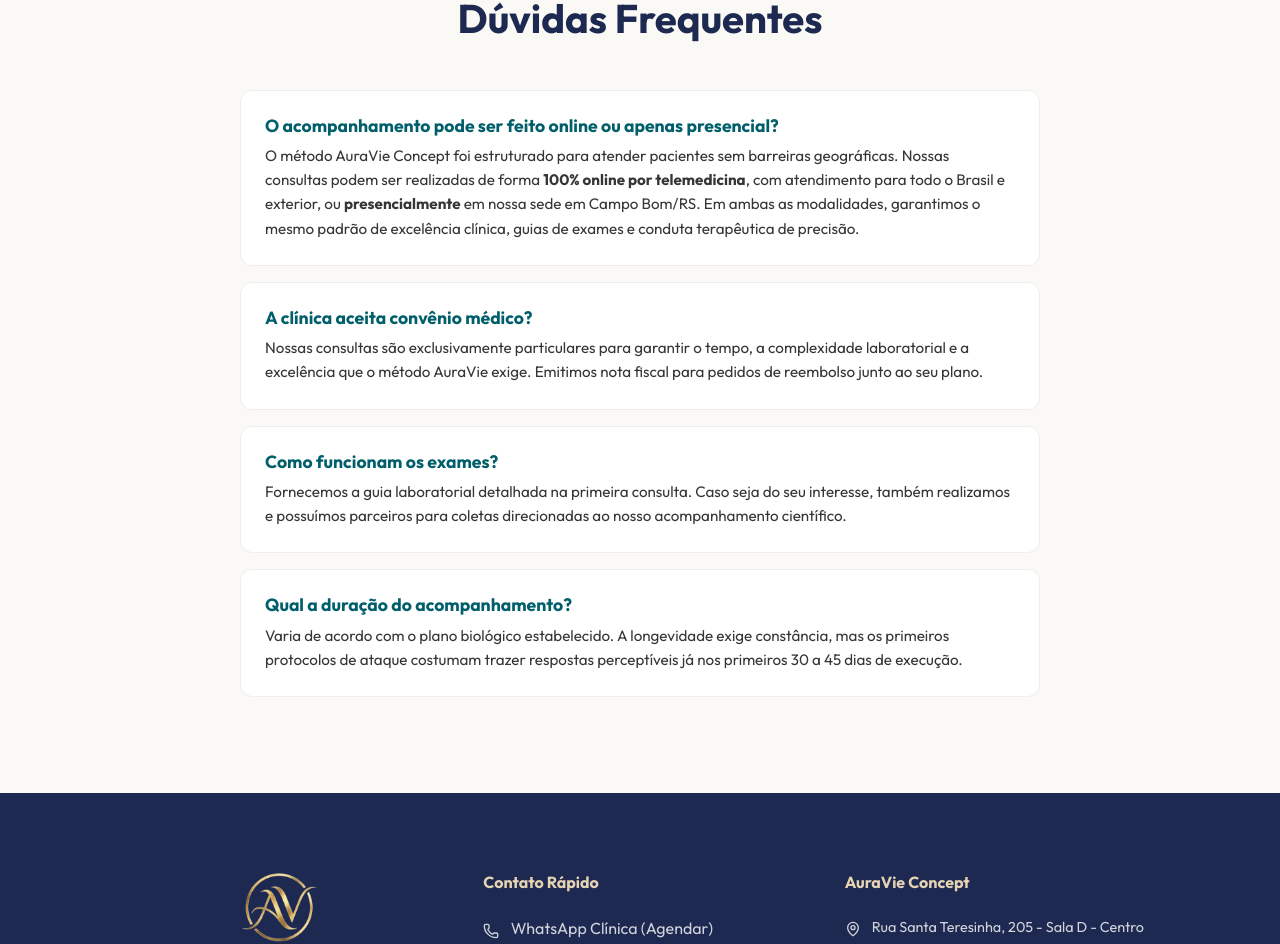
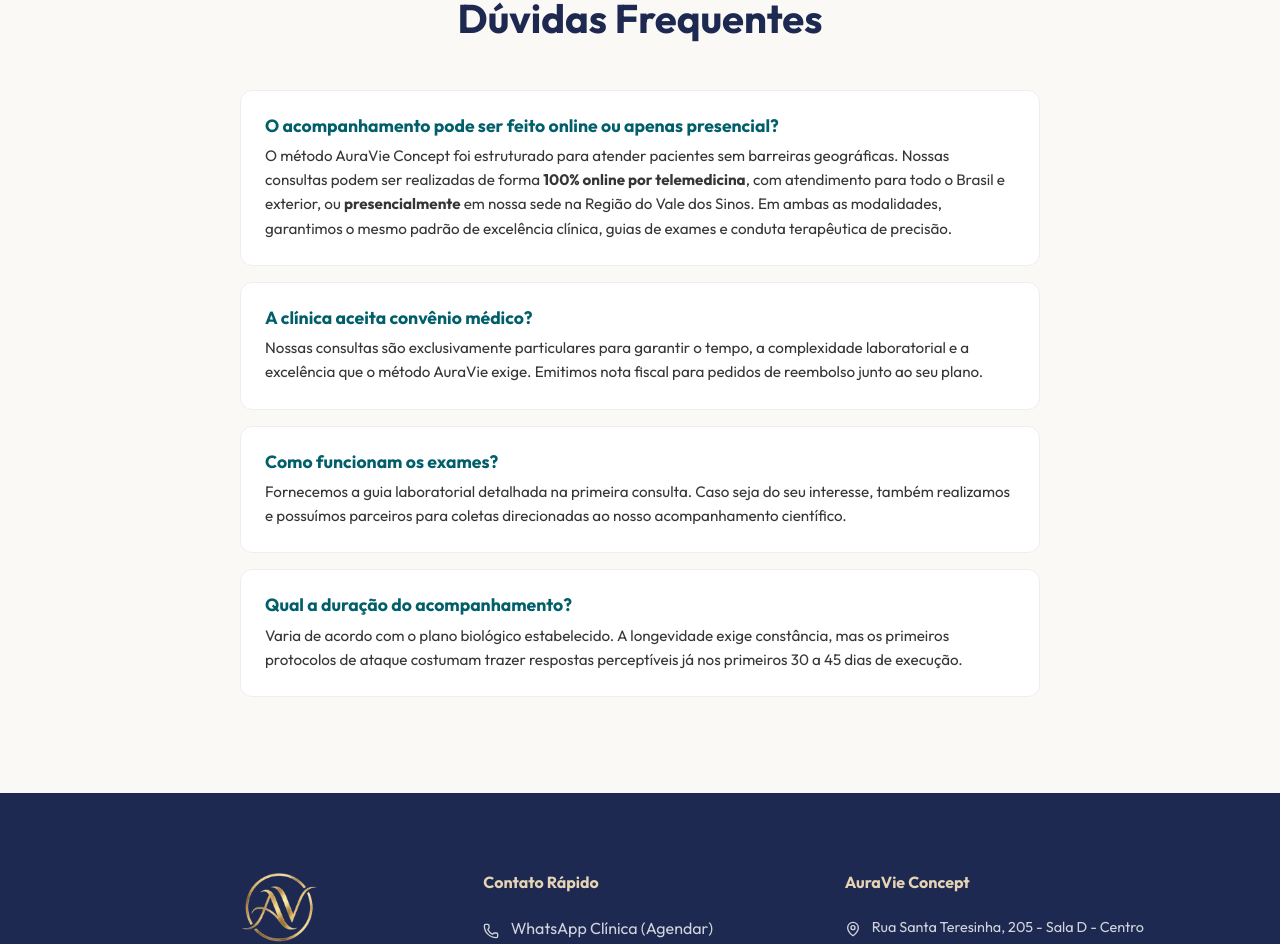
Before and after one commit to FranciscoHaidar/auravie-site, a React (Vite) app: page / in a window 1280 px wide. Shown: the part 4469-5413 px from the top of the page. Built offline with nearby package versions, Linux system fonts and the light colour scheme; no server answers; the database is empty.

Commit message:
Content: update FAQ copy to refer to Vale dos Sinos region

```diff
--- a/src/App.jsx
+++ b/src/App.jsx
@@ -300,7 +300,7 @@
           <div style={{ maxWidth: '800px', margin: '3rem auto 0 auto' }}>
             <div className="faq-item">
               <h4>O acompanhamento pode ser feito online ou apenas presencial?</h4>
-              <p style={{ color: 'var(--text-grafite)', fontSize: '0.95rem'}}>O método AuraVie Concept foi estruturado para atender pacientes sem barreiras geográficas. Nossas consultas podem ser realizadas de forma <strong>100% online por telemedicina</strong>, com atendimento para todo o Brasil e exterior, ou <strong>presencialmente</strong> em nossa sede em Campo Bom/RS. Em ambas as modalidades, garantimos o mesmo padrão de excelência clínica, guias de exames e conduta terapêutica de precisão.</p>
+              <p style={{ color: 'var(--text-grafite)', fontSize: '0.95rem'}}>O método AuraVie Concept foi estruturado para atender pacientes sem barreiras geográficas. Nossas consultas podem ser realizadas de forma <strong>100% online por telemedicina</strong>, com atendimento para todo o Brasil e exterior, ou <strong>presencialmente</strong> em nossa sede na Região do Vale dos Sinos. Em ambas as modalidades, garantimos o mesmo padrão de excelência clínica, guias de exames e conduta terapêutica de precisão.</p>
             </div>
             <div className="faq-item">
               <h4>A clínica aceita convênio médico?</h4>
```
